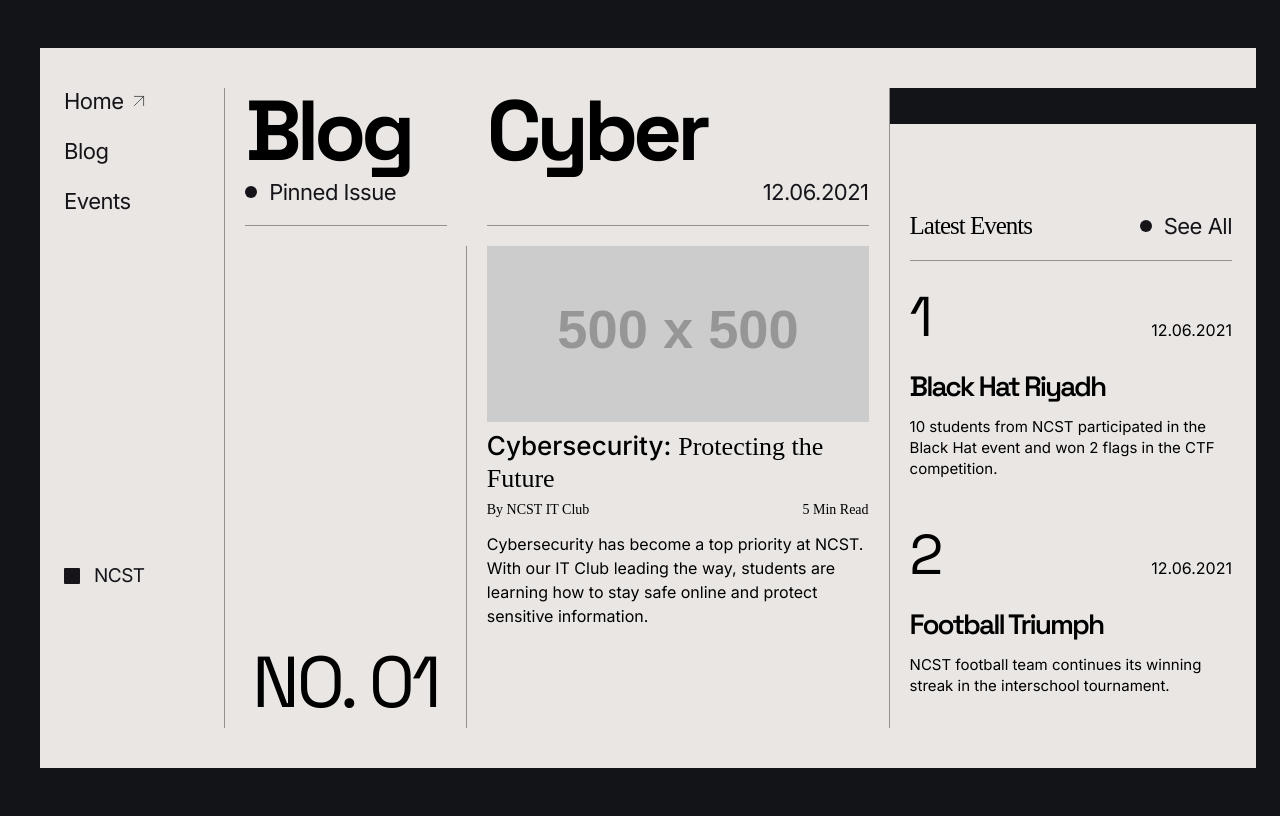
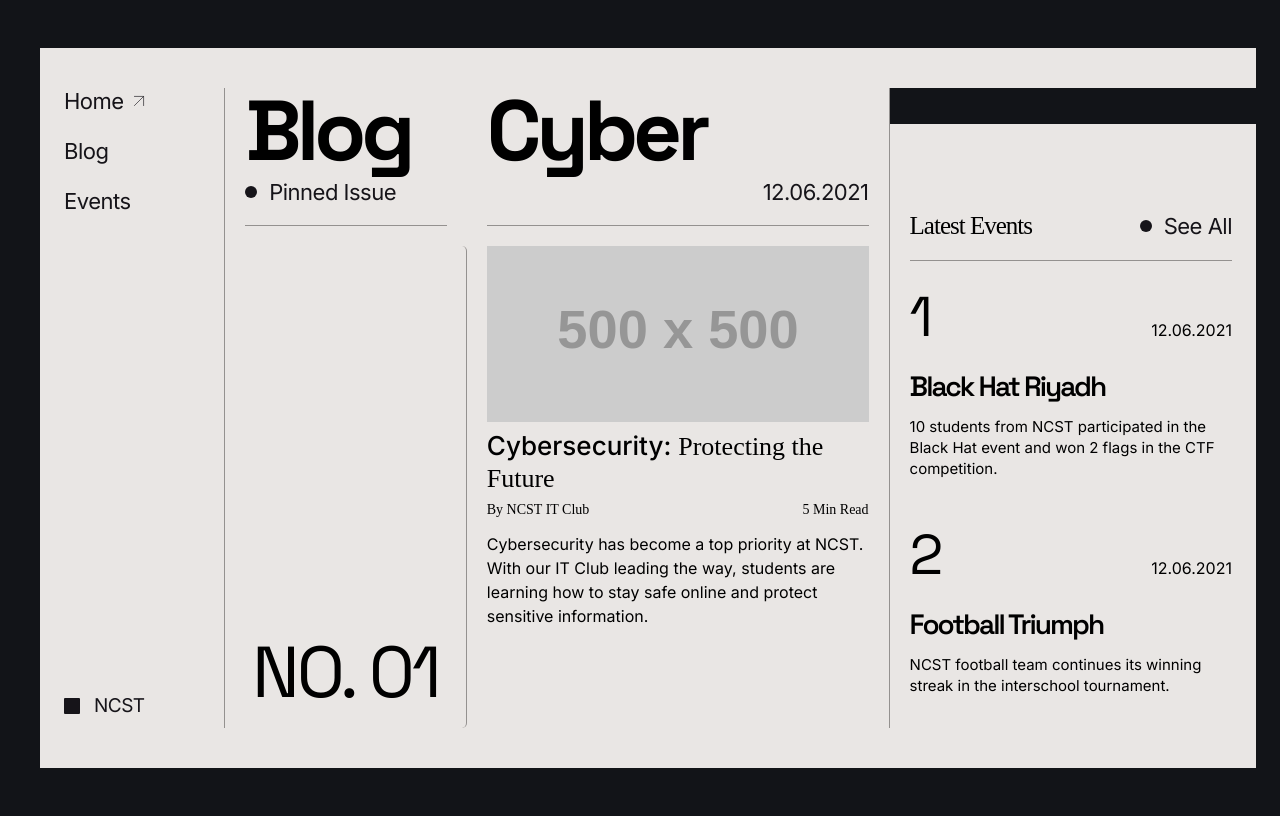
Before and after one commit to faris-marhoon-nv22136/NCST-NEWS, a plain HTML site: page index.html in a window 1280 px wide. Drawn offline with Linux system fonts and the light colour scheme; placeholder pictures from the web are drawn by us; a web font is replaced by a local one.

Commit message:
Update style.css

```diff
--- a/style.css
+++ b/style.css
@@ -93,7 +93,7 @@ body {
   }
 }
 .blog-menu.subscribe {
-  margin-top: 350px;
+  margin-top: 480px;
   font-size: 19px;
   position: relative;
 }
@@ -414,3 +414,22 @@ marquee span:before {
     display: none;
   }
 }
+
+/* Basic styles for the shake effect */
+.shake {
+  animation: shake 0.5s;
+}
+
+@keyframes shake {
+  0%, 100% { transform: translateX(0); }
+  20%, 60% { transform: translateX(-5px); }
+  40%, 80% { transform: translateX(5px); }
+}
+
+
+.page-number {
+  color: #000000;
+  padding: 10px 15px;
+  border-radius: 5px;
+  z-index: 100;
+}
```
